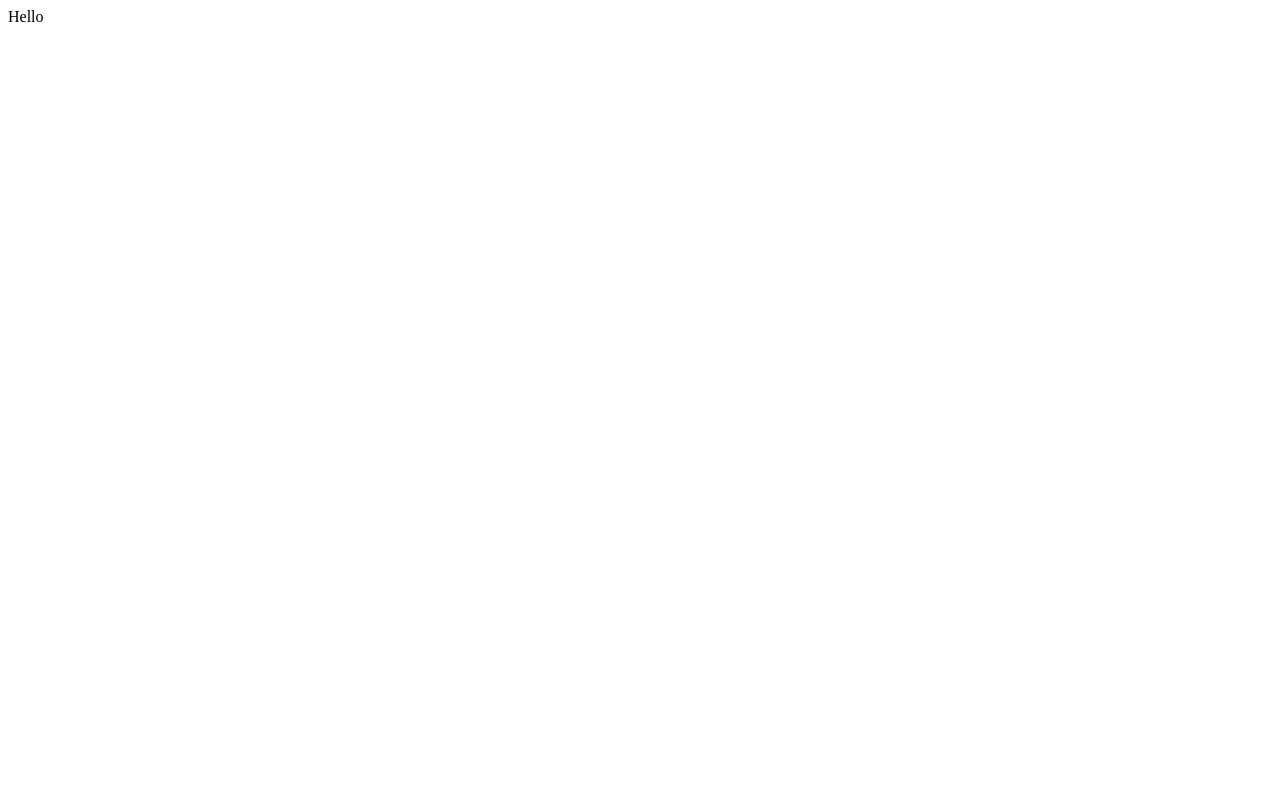
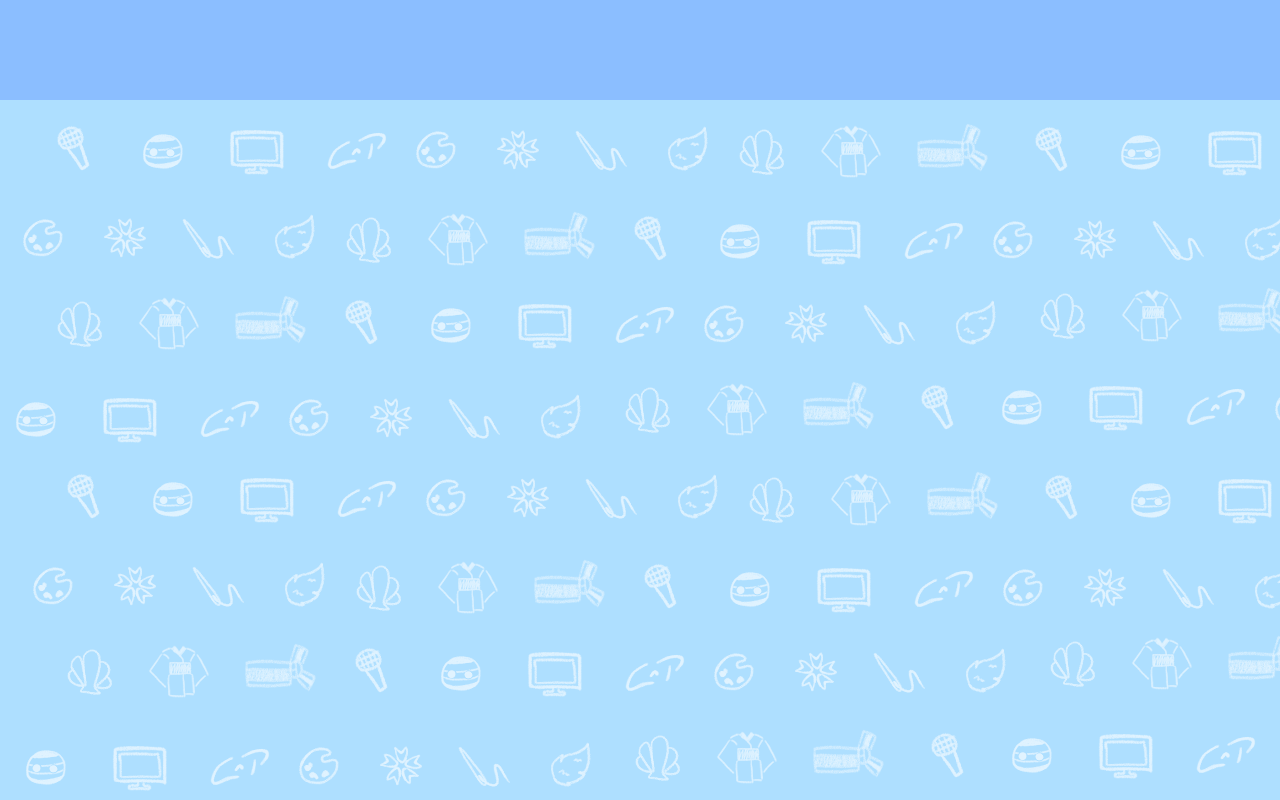
Before and after one commit to notrandomath/uci.moe, a React (Create React App) app: page / in a window 1280 px wide. Built offline with nearby package versions, Linux system fonts and the light colour scheme.

Commit message:
Created background and outline

```diff
--- a/package.json
+++ b/package.json
@@ -6,6 +6,7 @@
     "@testing-library/jest-dom": "^5.16.5",
     "@testing-library/react": "^13.4.0",
     "@testing-library/user-event": "^13.5.0",
+    "node-sass": "^7.0.3",
     "react": "^18.2.0",
     "react-dom": "^18.2.0",
     "react-scripts": "5.0.1",
--- a/public/index.html
+++ b/public/index.html
@@ -10,6 +10,7 @@
     />
     <title>Anime Club / CAE Website</title>
   </head>
+  <body style=margin:0>
   <body>
     <noscript>You need to enable JavaScript to run this app.</noscript>
     <div id="root"></div>
--- a/src/App.js
+++ b/src/App.js
@@ -1,7 +1,15 @@
+import Topbar from "./components/topbar/Topbar.js";
+import "./app.scss"
+import { useState } from "react";
+
 function App() {
+  const [menuOpen, setMenuOpen] = useState(false)
   return (
-    <div className="App">
-      Hello
+    <div className="app">
+      <div className="topbar">
+        <Topbar menuOpen={menuOpen} setMenuOpen={setMenuOpen}/>
+      </div>
+      <div className="content"></div>
     </div>
   );
 }
--- /dev/null
+++ b/src/app.scss
@@ -0,0 +1,18 @@
+@import "./global.scss";
+
+$topBarHeight: 100px;
+
+.app{
+    height: 100vh;
+    .topbar{
+        height: $topBarHeight;
+        background-color: $midLightcolor;
+    }
+    .content{
+        position: relative;
+        width: 100%;
+        height: calc(100vh - #{$topBarHeight});
+        background-color: lightblue;
+        background-image: url("../public/assets/background.png");
+    }
+}
--- /dev/null
+++ b/src/components/topbar/Topbar.js
@@ -0,0 +1,9 @@
+import "./topbar.scss"
+
+export default function Topbar({menuOpen, setMenuOpen}) {
+  return (
+    <div>
+
+    </div>
+  )
+}
--- /dev/null
+++ b/src/global.scss
@@ -0,0 +1,5 @@
+$darkColor: #1462A6;
+$midDarkColor: #447FC7;
+$midColor: #689EE8;
+$midLightcolor: #8BBEFF;
+$lightColor: #AEDFFF;
```
Also changed, not shown: public/assets/background.png (added), src/components/topbar/topbar.scss (added), 1 other file (tests, documents, lock files or other folders).
